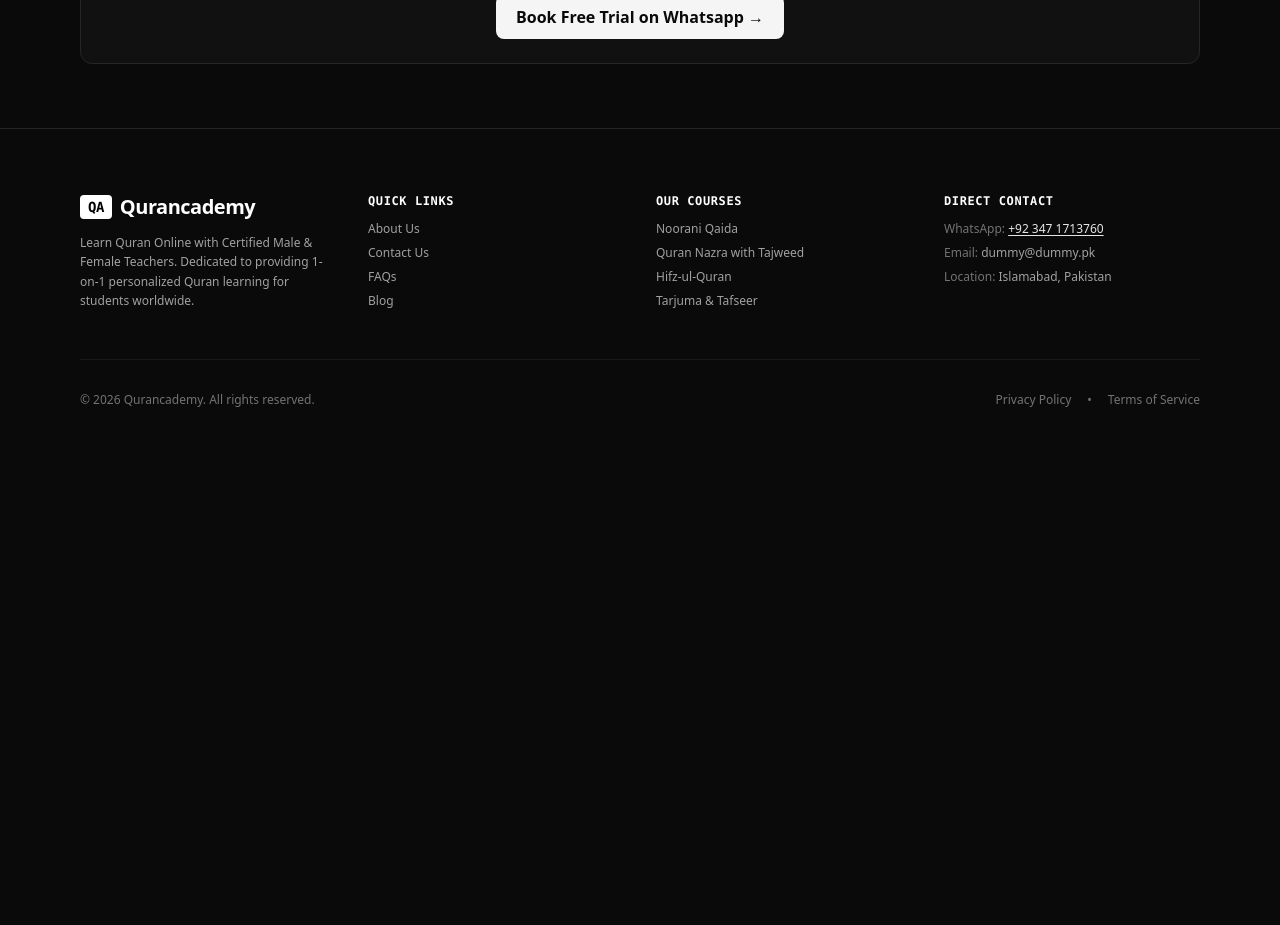
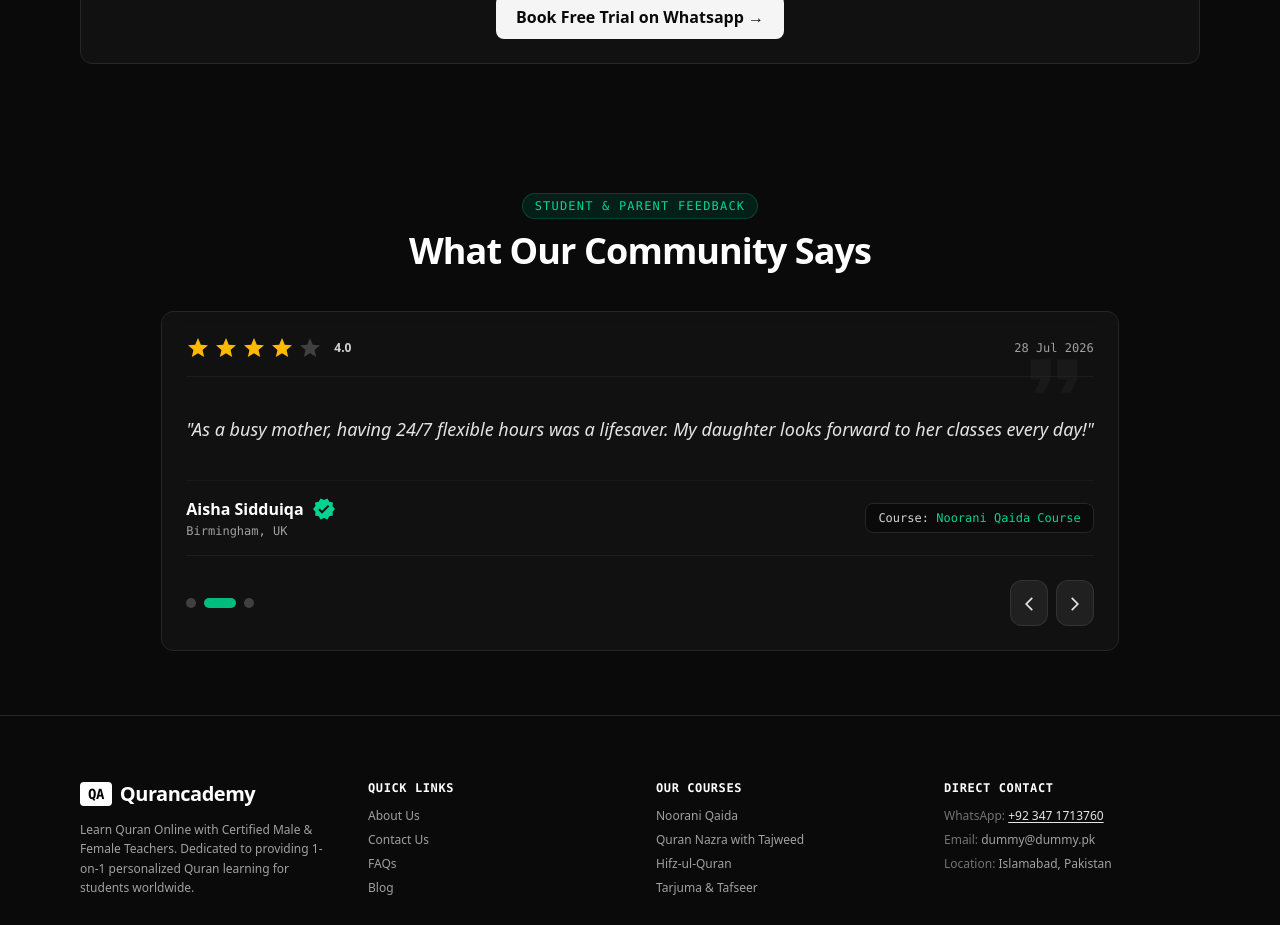
Before and after one commit to KhuramShahzad-5335/qurancademy, a Next.js app: page /blog in a window 1280 px wide. Shown: the part 1480-2405 px from the top of the page. Before the commit the page ends 1952 px from the top, so only its background shows below. Built offline with nearby package versions, Linux system fonts and the light colour scheme.

Commit message:
minor improvements + added the reviews section ...

```diff
--- /dev/null
+++ b/src/app/components/common/reviewsSlider.tsx
@@ -0,0 +1,176 @@
+'use client';
+
+import React, { useState, useEffect, useCallback } from 'react';
+
+// MUI Icons
+import StarIcon from '@mui/icons-material/Star';
+import StarHalfIcon from '@mui/icons-material/StarHalf';
+import ArrowBackIosNewIcon from '@mui/icons-material/ArrowBackIosNew';
+import ArrowForwardIosIcon from '@mui/icons-material/ArrowForwardIos';
+import FormatQuoteIcon from '@mui/icons-material/FormatQuote';
+import VerifiedIcon from '@mui/icons-material/Verified';
+import { Review, siteConfig } from '@/app/content/site.config';
+
+interface ReviewsSliderProps {
+  customReviews?: Review[];
+  autoPlay?: boolean;
+  interval?: number;
+}
+
+export default function ReviewsSlider({
+  customReviews = siteConfig.reviews,
+  autoPlay = true,
+  interval = 5000,
+}: ReviewsSliderProps) {
+  const reviews = customReviews || [];
+  const [currentIndex, setCurrentIndex] = useState(0);
+  const [isFading, setIsFading] = useState(false);
+
+  const changeSlide = useCallback((newIndex: number) => {
+    setIsFading(true);
+    setTimeout(() => {
+      setCurrentIndex(newIndex);
+      setIsFading(false);
+    }, 150); // Match transition duration
+  }, []);
+
+  const handleNext = useCallback(() => {
+    changeSlide((currentIndex + 1) % reviews.length);
+  }, [currentIndex, reviews.length, changeSlide]);
+
+  const handlePrev = useCallback(() => {
+    changeSlide((currentIndex - 1 + reviews.length) % reviews.length);
+  }, [currentIndex, reviews.length, changeSlide]);
+
+  // Auto-play timer
+  useEffect(() => {
+    if (!autoPlay || reviews.length <= 1) return;
+    const timer = setInterval(handleNext, interval);
+    return () => clearInterval(timer);
+  }, [autoPlay, interval, handleNext, reviews.length]);
+
+  // Star Rating Renderer
+  const renderStars = (rating: number) => {
+    const stars = [];
+    for (let i = 1; i <= 5; i++) {
+      if (i <= rating) {
+        stars.push(<StarIcon key={i} className="text-amber-400 text-lg" />);
+      } else if (i - 0.5 <= rating) {
+        stars.push(<StarHalfIcon key={i} className="text-amber-400 text-lg" />);
+      } else {
+        stars.push(<StarIcon key={i} className="text-neutral-700 text-lg" />);
+      }
+    }
+    return stars;
+  };
+
+  if (!reviews || reviews.length === 0) return null;
+
+  const currentReview = reviews[currentIndex];
+
+  return (
+    <section className="py-16 px-4 max-w-5xl mx-auto">
+      {/* Header */}
+      <div className="text-center mb-10">
+        <span className="text-xs font-mono uppercase tracking-widest text-emerald-400 bg-emerald-950/60 border border-emerald-800/60 px-3 py-1 rounded-full inline-block mb-3">
+          Student & Parent Feedback
+        </span>
+        <h2 className="text-3xl md:text-4xl font-extrabold text-white tracking-tight">
+          What Our Community Says
+        </h2>
+      </div>
+
+      {/* Main Review Card Container - Fixed Dimensions to eliminate layout shift */}
+      <div className="relative bw-card p-6 md:p-10 bg-neutral-900/50 border border-neutral-800/80 rounded-3xl backdrop-blur flex flex-col justify-between min-h-[380px] sm:min-h-[340px]">
+
+        {/* Background Quote Watermark */}
+        <div className="absolute top-6 right-6 text-neutral-800/40 pointer-events-none">
+          <FormatQuoteIcon style={{ fontSize: 80 }} />
+        </div>
+
+        {/* Fading Content Area */}
+        <div
+          className={`relative z-10 flex flex-col justify-between flex-1 transition-opacity duration-150 ease-in-out ${
+            isFading ? 'opacity-0 scale-[0.99]' : 'opacity-100 scale-100'
+          }`}
+        >
+          {/* Top Bar: Rating & Date */}
+          <div className="flex flex-wrap items-center justify-between gap-2 border-b border-neutral-800/60 pb-4 mb-4">
+            <div className="flex items-center gap-1">
+              {renderStars(currentReview.rating)}
+              <span className="text-xs font-bold text-neutral-300 ml-2">
+                {currentReview.rating}.0
+              </span>
+            </div>
+            <span className="text-xs font-mono text-neutral-400">
+              {currentReview.date}
+            </span>
+          </div>
+
+          {/* Review Text - Clamped line-height & scrollable fallback if excessively long */}
+          <div className="my-auto py-2">
+            <p className="text-neutral-200 text-base md:text-lg leading-relaxed italic line-clamp-4">
+              &quot;{currentReview.review}&quot;
+            </p>
+          </div>
+
+          {/* Author Details & Course Badge */}
+          <div className="flex flex-col sm:flex-row sm:items-center justify-between gap-3 pt-4 mt-auto border-t border-neutral-800/40">
+            <div>
+              <div className="flex items-center gap-2">
+                <h4 className="text-base font-bold text-white">{currentReview.name}</h4>
+                <VerifiedIcon className="text-emerald-400 text-sm" titleAccess="Verified Review" />
+              </div>
+              <p className="text-xs text-neutral-400 font-mono mt-0.5">
+                {currentReview.location}
+              </p>
+            </div>
+
+            <span className="text-xs bg-neutral-950 border border-neutral-800 text-neutral-300 px-3 py-1.5 rounded-lg w-fit font-mono">
+              Course: <span className="text-emerald-400">{currentReview.course}</span>
+            </span>
+          </div>
+        </div>
+
+        {/* Controls Bar - Always pinned to the bottom */}
+        <div className="relative z-10 flex items-center justify-between pt-6 mt-4 border-t border-neutral-800/60">
+
+          {/* Pagination Indicators */}
+          <div className="flex items-center gap-2">
+            {reviews.map((_, idx) => (
+              <button
+                key={idx}
+                onClick={() => changeSlide(idx)}
+                aria-label={`Go to review ${idx + 1}`}
+                className={`h-2.5 rounded-full transition-all duration-300 ${
+                  idx === currentIndex
+                    ? 'w-8 bg-emerald-500'
+                    : 'w-2.5 bg-neutral-700 hover:bg-neutral-600'
+                }`}
+              />
+            ))}
+          </div>
+
+          {/* Nav Arrows */}
+          <div className="flex items-center gap-2">
+            <button
+              onClick={handlePrev}
+              aria-label="Previous Review"
+              className="p-2.5 bg-neutral-800/80 hover:bg-neutral-700 border border-neutral-700/60 rounded-xl text-neutral-200 hover:text-white transition-all active:scale-95"
+            >
+              <ArrowBackIosNewIcon style={{ fontSize: 16 }} />
+            </button>
+            <button
+              onClick={handleNext}
+              aria-label="Next Review"
+              className="p-2.5 bg-neutral-800/80 hover:bg-neutral-700 border border-neutral-700/60 rounded-xl text-neutral-200 hover:text-white transition-all active:scale-95"
+            >
+              <ArrowForwardIosIcon style={{ fontSize: 16 }} />
+            </button>
+          </div>
+        </div>
+
+      </div>
+    </section>
+  );
+}
--- a/src/app/content/site.config.ts
+++ b/src/app/content/site.config.ts
@@ -12,6 +12,16 @@ export interface Course {
   code: string;
   description: string;
   topics: string[];
+}
+
+export interface Review {
+  id: string;
+  name: string;
+  location: string;
+  rating: number;
+  date: string;
+  review: string;
+  course: string;
 }
 
 export const siteConfig = {
@@ -113,4 +123,37 @@ export const siteConfig = {
       desc: "Choose flexible days and timings that fit your schedule and start regular 1-on-1 live sessions.",
     },
   ],
+
+  reviews: [
+    {
+      id: "1",
+      name: "Muhammad Usman",
+      location: "London, UK",
+      rating: 5,
+      date: "12 Aug 2026",
+      course: "Quran Nazra with Tajweed",
+      review:
+        "Alhamdulillah, my 8-year-old son improved his Tajweed pronunciation drastically within just 2 months. The female teacher is extremely patient and punctual.",
+    },
+    {
+      id: "2",
+      name: "Aisha Sidduiqa",
+      location: "Birmingham, UK",
+      rating: 4,
+      date: "28 Jul 2026",
+      course: "Noorani Qaida Course",
+      review:
+        "As a busy mother, having 24/7 flexible hours was a lifesaver. My daughter looks forward to her classes every day!",
+    },
+    {
+      id: "3",
+      name: "Tariq Mahmood",
+      location: "Toronto, Canada",
+      rating: 3,
+      date: "04 Jul 2026",
+      course: "Hifz-ul-Quran",
+      review:
+        "The daily Sabaq and Sabqi revision tracking system keeps my son accountable. Very professional online Quran academy.",
+    },
+  ] as Review[],
 };
--- a/src/app/layout.tsx
+++ b/src/app/layout.tsx
@@ -3,6 +3,7 @@ import { Geist, Geist_Mono } from "next/font/google";
 import "./globals.css";
 import Header from "./components/common/header";
 import Footer from "./components/common/footer";
+import ReviewsSlider from "./components/common/reviewsSlider";
 
 const geistSans = Geist({
   variable: "--font-geist-sans",
@@ -32,6 +33,7 @@ export default function RootLayout({
       <body className="min-h-full flex flex-col bg-neutral-950 text-neutral-100">
         <Header /> {/* 2. Render Header here above children */}
         <div className="flex-1">{children}</div>
+        <ReviewsSlider/>
         <Footer />
       </body>
     </html>
```
Also changed, not shown: src/app/page.tsx (+24 -25 lines).
